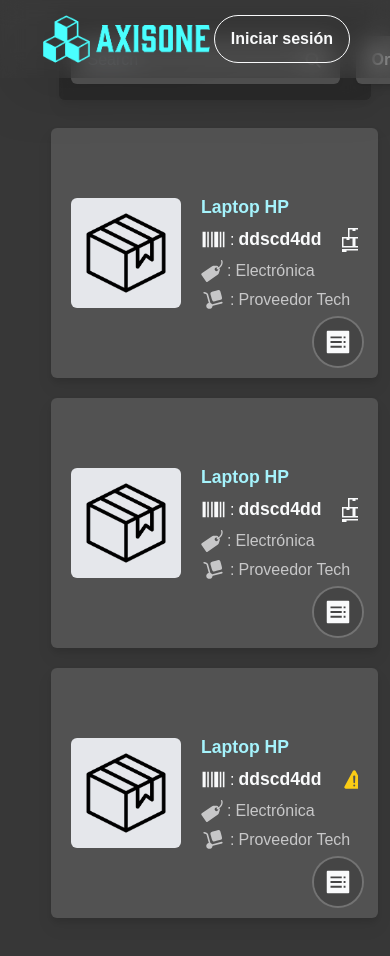
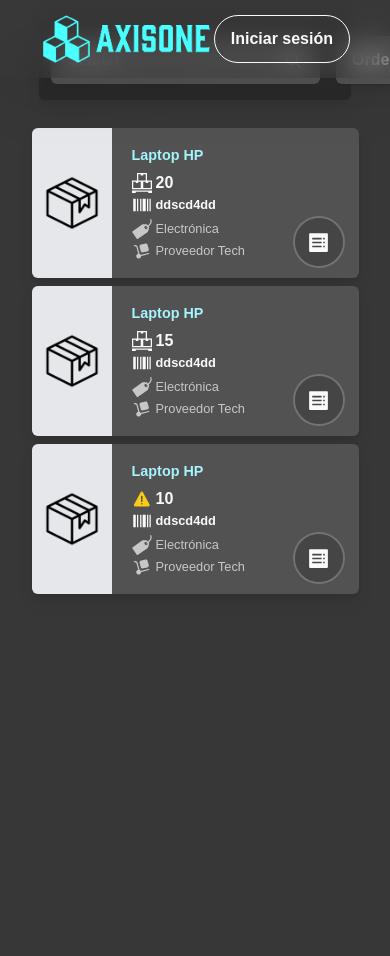
Before and after one commit to StellarDBryan/AxisOne_ERP, a Next.js app: page /actives in a window 390 px wide. Shown: the top 956 px of the page. Built offline with nearby package versions, Linux system fonts and the light colour scheme; no server answers.

Commit message:
style: fix responsive style of ActiveCard component

```diff
--- a/components/common/actives_template.jsx
+++ b/components/common/actives_template.jsx
@@ -11,9 +11,9 @@
 
     return (
         <>
-            <section className="w-[90%] h-[2000px] ml-auto bg-transparent z-10 px-3 py-12 pt-32 gap-10 flex flex-col items-center">
+            <section className="w-[90%] md:w-[87%] lg:w-[90%] h-[2000px] mx-auto md:mx-0 md:ml-auto bg-transparent z-10 px-3 py-12 pt-32 gap-10 flex flex-col items-center">
                 <SearchActiveForm order={order} setOrder={setOrder} />
-                <div className={`w-full h-auto flex ${order ? 'flex-row' : 'flex-row-reverse'} flex-wrap gap-5 items-center justify-around`}>
+                <div className={`w-full h-auto flex ${order ? 'flex-row' : 'flex-row-reverse'} flex-wrap gap-2 lg:gap-5 items-center justify-around`}>
                     {actives.map((active, id) => (
                         <ActiveCard key={id} active={active} />
                     ))}
--- a/components/ui/cards.jsx
+++ b/components/ui/cards.jsx
@@ -20,55 +20,57 @@
 
     return(
         <>
-            <div className="card flex flex-row items-center justify-around p-5 gap-5 w-[350px] h-[250px] lg:w-[425px] lg:h-[160px] bg-neutral-600 rounded-md drop-shadow-lg transition-all duration-200 ease-in-out">
+            <div className="card flex flex-row items-center justify-around gap-5 md:gap-5 w-full h-[150px] sm:w-[265px] sm:h-[150px] md:w-[310px] md:h-[175px] lg:w-[425px] lg:h-[160px] bg-neutral-600 rounded-md drop-shadow-lg transition-all duration-200 ease-in-out">
                 {active.image
                     ? <Image
                         src={active.image}
                         alt={`${active.active} Image`}
                         width={100}
                         height={100}
-                        className="rounded-md object-contain p-3 h-[110px] w-[110px] bg-gray-200" />
+                        className="rounded-l-md object-contain p-3 w-[80px] h-full sm:w-[80px] md:w-[90px] lg:w-[110px] bg-gray-200" />
                     : <Image
                         src="/images/products/product_icon.png"
                         alt= "Product Icon"
                         width={100}
                         height={100}
-                        className="rounded-md object-contain p-3 h-[110px] w-[110px] bg-gray-200" />}
-                <div className="flex flex-col w-full text-gray-50 gap-1 items-start overflow-hidden">
-                    <span className="text-[1.1rem] text-cyan-200 font-extrabold">{active.active}</span>
-                    <div className="flex flex-row items-center gap-5">
+                        className="rounded-l-md object-contain p-3 w-[80px] h-full sm:w-[80px] md:w-[90px] lg:w-[110px] bg-gray-200" />}
+                <div className="flex flex-col w-full pr-5 text-gray-50 gap-1 items-start overflow-hidden">
+                    <span className="text-[0.9rem] truncate sm:text-sm1 md:text-p lg:text-[1.1rem] text-cyan-200 font-extrabold">{active.active}</span>
+                    <div className="flex flex-col-reverse lg:flex-row lg:items-center lg:gap-5">
                         <div className="flex flex-row items-center flex-nowrap gap-1">
-                            <svg xmlns="http://www.w3.org/2000/svg" width="25" height="25" viewBox="0 0 16 16">
+                            <svg xmlns="http://www.w3.org/2000/svg" width="25" height="25" viewBox="0 0 16 16" className="w-[20px] h-[20px] md:w-[25px] md:h-[25px]">
                                 <path fill="currentColor" fillRule="evenodd" d="M1 13V3h2v10zm3 0V3h1v10zm2.5 0V3h1v10zm2 0V3H11v10zm3.5 0V3h1v10zm2 0V3h1v10z" clipRule="evenodd"/>
                             </svg>
-                            : <span className="text-[1.1rem] font-bold whitespace-pre-line">{active.sku}</span>
+                            <span className="text-sm1 md:text-p lg:text-[1.1rem] font-bold whitespace-pre-line">{active.sku}</span>
                         </div>
                         <div className="flex flex-row items-center gap-1">
                             {(stock > active.low_stock_alert)
-                                ?   <svg xmlns="http://www.w3.org/2000/svg" width="24" height="24" viewBox="0 0 16 16">
+                                ?   <svg xmlns="http://www.w3.org/2000/svg" width="24" height="24" viewBox="0 0 16 16" className="w-[20px] h-[20px] md:w-[25px] md:h-[25px]">
                                         <path fill="currentColor" d="M12 6V0H4v6H0v7h16V6zm-5 6H1V7h2v1h2V7h2zM5 6V1h2v1h2V1h2v5zm10 6H9V7h2v1h2V7h2zM0 16h3v-1h10v1h3v-2H0z"/>
                                     </svg>
-                                :   <svg xmlns="http://www.w3.org/2000/svg" width="25" height="25" viewBox="0 0 512 512" className="text-yellow-400">
+                                :   <svg xmlns="http://www.w3.org/2000/svg" width="25" height="25" viewBox="0 0 512 512" className="text-yellow-400 w-[20px] h-[20px] md:w-[25px] md:h-[25px]">
                                         <path fill="currentColor" d="M449.07 399.08L278.64 82.58c-12.08-22.44-44.26-22.44-56.35 0L51.87 399.08A32 32 0 0 0 80 446.25h340.89a32 32 0 0 0 28.18-47.17m-198.6-1.83a20 20 0 1 1 20-20a20 20 0 0 1-20 20m21.72-201.15l-5.74 122a16 16 0 0 1-32 0l-5.74-121.95a21.73 21.73 0 0 1 21.5-22.69h.21a21.74 21.74 0 0 1 21.73 22.7Z"/>
                                     </svg>}
-                            : <span className="text-gray-50 font-extrabold text-[1.3rem]">{active.quantity}</span>
+                            <span className="text-gray-50 font-bold md:font-extrabold text-p md:text-[1.1rem] lg:text-[1.3rem]">{active.quantity}</span>
                         </div>
                     </div>
+                    <div className="flex flex-col gap-[2px]">
                         <div className="flex flex-row text-gray-50/70 items-center flex-nowrap gap-1">
-                        <svg xmlns="http://www.w3.org/2000/svg" width="22" height="22" viewBox="0 0 20 20">
+                            <svg xmlns="http://www.w3.org/2000/svg" width="22" height="22" viewBox="0 0 20 20" className="w-[20px] h-[20px] md:w-[25px] md:h-[25px]">
                                 <path fill="currentColor" d="M19.388.405a.605.605 0 0 0-1.141.399c.929 2.67-.915 4.664-2.321 5.732l-.568-.814c-.191-.273-.618-.5-.95-.504l-3.188.014a2.16 2.16 0 0 0-1.097.338L.729 12.157a1.01 1.01 0 0 0-.247 1.404l4.269 6.108c.32.455.831.4 1.287.082l9.394-6.588c.27-.191.582-.603.692-.918l.998-3.145c.11-.314.043-.793-.148-1.066l-.346-.496c1.888-1.447 3.848-4.004 2.76-7.133m-4.371 9.358a1.61 1.61 0 0 1-2.24-.396a1.614 1.614 0 0 1 .395-2.246a1.61 1.61 0 0 1 1.868.017c-.272.164-.459.26-.494.275a.606.606 0 0 0 .259 1.153q.13 0 .257-.059q.292-.137.619-.33a1.62 1.62 0 0 1-.664 1.586"/>
                             </svg>
-                        : <span className="text-p font-medium">{active.category}</span>
+                            <span className="text-sm1 truncate md:text-[0.9rem] lg:text-p font-medium max-w-[80%]">{active.category}</span>
                         </div>
                         <div className="flex flex-row text-gray-50/70 items-center flex-nowrap gap-1">
-                        <svg xmlns="http://www.w3.org/2000/svg" width="25" height="25" viewBox="0 0 24 24">
+                            <svg xmlns="http://www.w3.org/2000/svg" width="25" height="25" viewBox="0 0 24 24" className="w-[20px] h-[20px] md:w-[25px] md:h-[25px]">
                                 <path fill="currentColor" d="m9.564 8.73l.515 1.863c.485 1.755.727 2.633 1.44 3.032c.713.4 1.618.164 3.428-.306l1.92-.5c1.81-.47 2.715-.705 3.127-1.396c.412-.692.17-1.57-.316-3.325l-.514-1.862c-.485-1.756-.728-2.634-1.44-3.033c-.714-.4-1.619-.164-3.429.307l-1.92.498c-1.81.47-2.715.706-3.126 1.398c-.412.691-.17 1.569.315 3.324"/>
                                 <path fill="currentColor" d="M2.277 5.247a.75.75 0 0 1 .924-.522l1.703.472A2.71 2.71 0 0 1 6.8 7.075l2.151 7.786l.158.547a2.96 2.96 0 0 1 1.522 1.267l.31-.096l8.87-2.305a.75.75 0 1 1 .378 1.452l-8.837 2.296l-.33.102c-.006 1.27-.883 2.432-2.21 2.776c-1.59.414-3.225-.502-3.651-2.044s.518-3.129 2.108-3.542q.119-.03.237-.052L5.354 7.474a1.21 1.21 0 0 0-.85-.831L2.8 6.17a.75.75 0 0 1-.523-.923"/>
                             </svg>
-                        : <span className="text-p font-medium">{active.provider}</span>
+                            <span className="text-sm1 md:text-[0.9rem] lg:text-p truncate font-medium max-w-[80%]">{active.provider}</span>
                         </div>
-                    <button className="btn absolute ring-2 ring-neutral-500 bottom-3 right-4 btn-circle border-none bg-neutral-700/70 hover:bg-neutral-800/80 text-gray-50 flex items-center justify-center">
-                        <svg xmlns="http://www.w3.org/2000/svg" width="30" height="30" viewBox="0 0 16 16">
+                    </div>
+                    <button className="btn absolute ring-2 ring-neutral-500 bottom-3 sm:bottom-16 md:bottom-3 lg:bottom-3 right-4 md:right-3 lg:right-4 btn-circle border-none bg-neutral-700/70 hover:bg-neutral-800/80 text-gray-50 flex items-center justify-center">
+                        <svg xmlns="http://www.w3.org/2000/svg" width="30" height="30" viewBox="0 0 16 16" className="w-[25px] h-[25px] lg:w-[30px] lg:h-[30px]">
                             <path fill="currentColor" fillRule="evenodd" d="M2.5 2a.5.5 0 0 0-.5.5v11a.5.5 0 0 0 .5.5h11a.5.5 0 0 0 .5-.5v-11a.5.5 0 0 0-.5-.5zM4 6h6V5H4zm7 0h1V5h-1zm-1 2.5H4v-1h6zm1 0h1v-1h-1zM10 11H4v-1h6zm1 0h1v-1h-1z" clipRule="evenodd"/>
                         </svg>
                     </button>
--- a/components/ui/sidebar.jsx
+++ b/components/ui/sidebar.jsx
@@ -45,7 +45,7 @@
                 }}
                 onMouseEnter={() => setHover(true)}
                 onMouseLeave={() => setHover(false)}
-                className="flex fixed flex-col drop-shadow-2xl py-5 gap-10 z-50 h-screen items-center p-3 bg-neutral-800/50 backdrop-blur-md">
+                className="hidden md:flex fixed flex-col drop-shadow-2xl py-5 gap-10 z-50 h-screen items-center p-3 bg-neutral-800/50 backdrop-blur-md">
                 <Link href='/'>
                     <Image
                         src='/images/logos/AxisOne_icon1.png'
```
Lines whose indentation alone changed are shown as unchanged.
